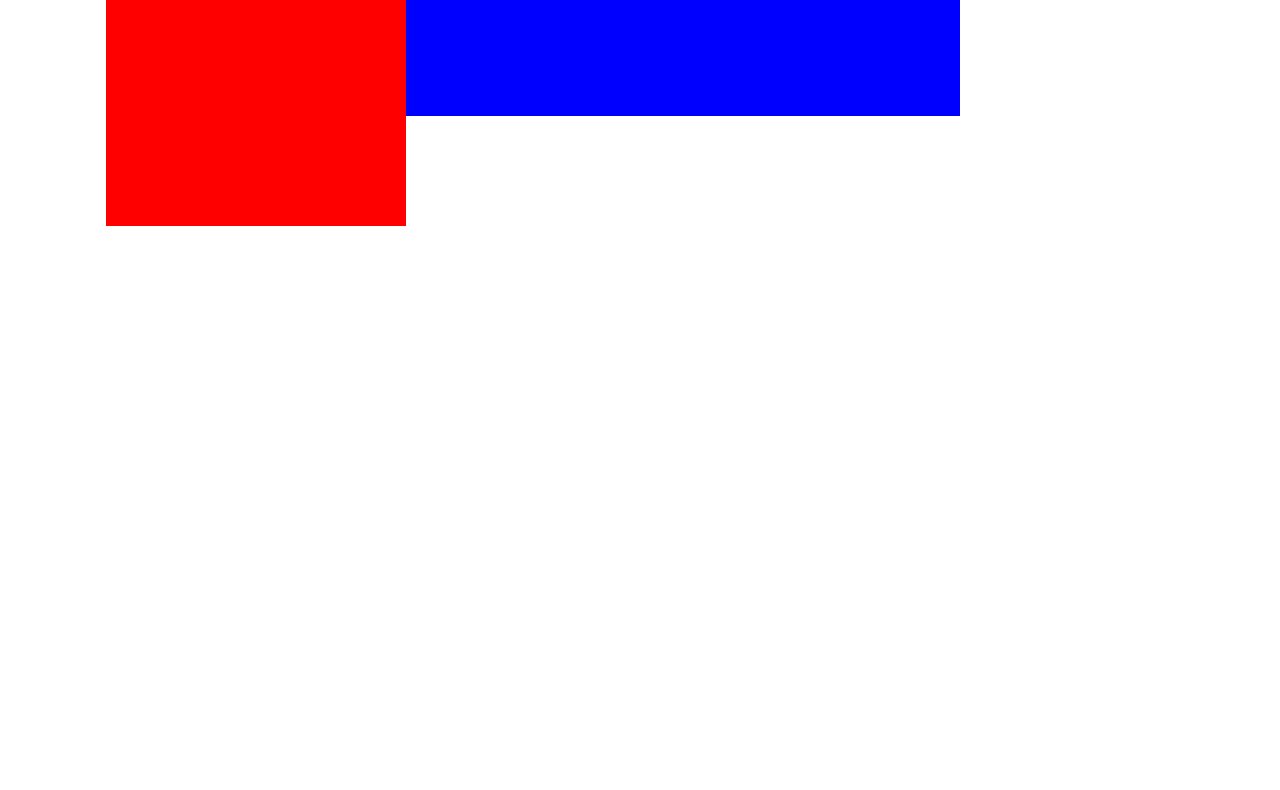
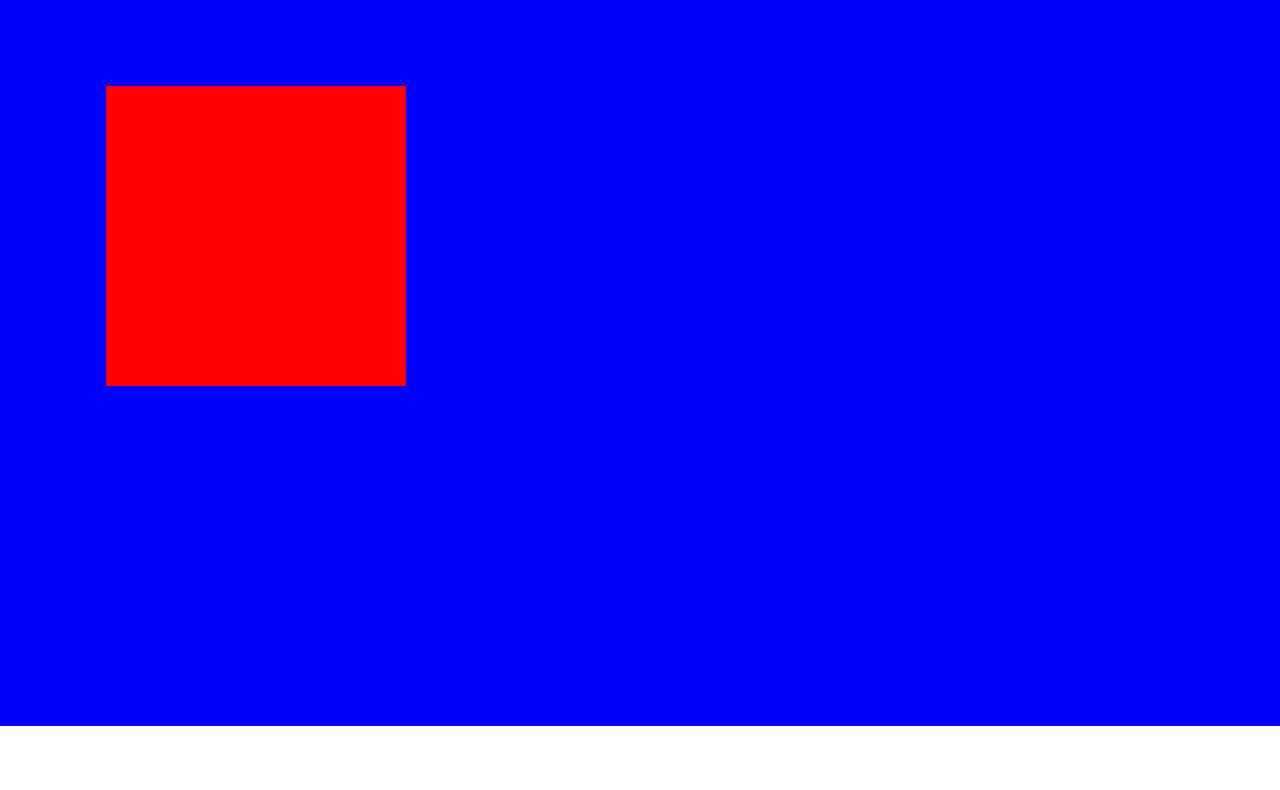
Before and after one commit to Adamantium12/Taco-Website, a plain HTML site: page parallax.html in a window 1280 px wide. Shown: the part 394-1184 px from the top of the page. Before the commit the page ends 800 px from the top, so only its background shows below. Drawn offline with nearby package versions, Linux system fonts and the light colour scheme.

Commit message:
Update parallax.html

```diff
--- a/parallax.html
+++ b/parallax.html
@@ -5,13 +5,16 @@
   <script src="https://ajax.googleapis.com/ajax/libs/jquery/3.5.1/jquery.min.js"></script>
   <title>Parallax</title>
   <style>
+html, body{
+    overflow-x: hidden;
+    box-sizing: border-box;
 
+ }
   .parallax {
     height: 100vh;
     overflow-x: hidden;
     overflow-y: auto;
-    -webkit-perspective: 1px;
-    perspective: 1px;
+
   }
 
   .parallax__layer {
@@ -57,12 +60,12 @@
     background-color: red;
     position: absolute;
     left: 20%;
-    top:20%;
+    top:30%;
        transform: translate(-50%, 0);
   }
 .title {
 
-    height:300px;
+    height:800px;
     background-color: blue;
     position: absolute;
 
@@ -93,4 +96,17 @@
     console.log("dsgydg");
 
   });
+
+
+$(document).ready(function(){
+  $(window).scroll(function(e){
+    parallaxScroll();
+  });
+
+  function parallaxScroll(){
+    var scrolled = $(window).scrollTop();
+    $('.parallax__layer--base').css('top',(0-(scrolled*.55))+'px');
+  }
+
+ });
 </script>
```
